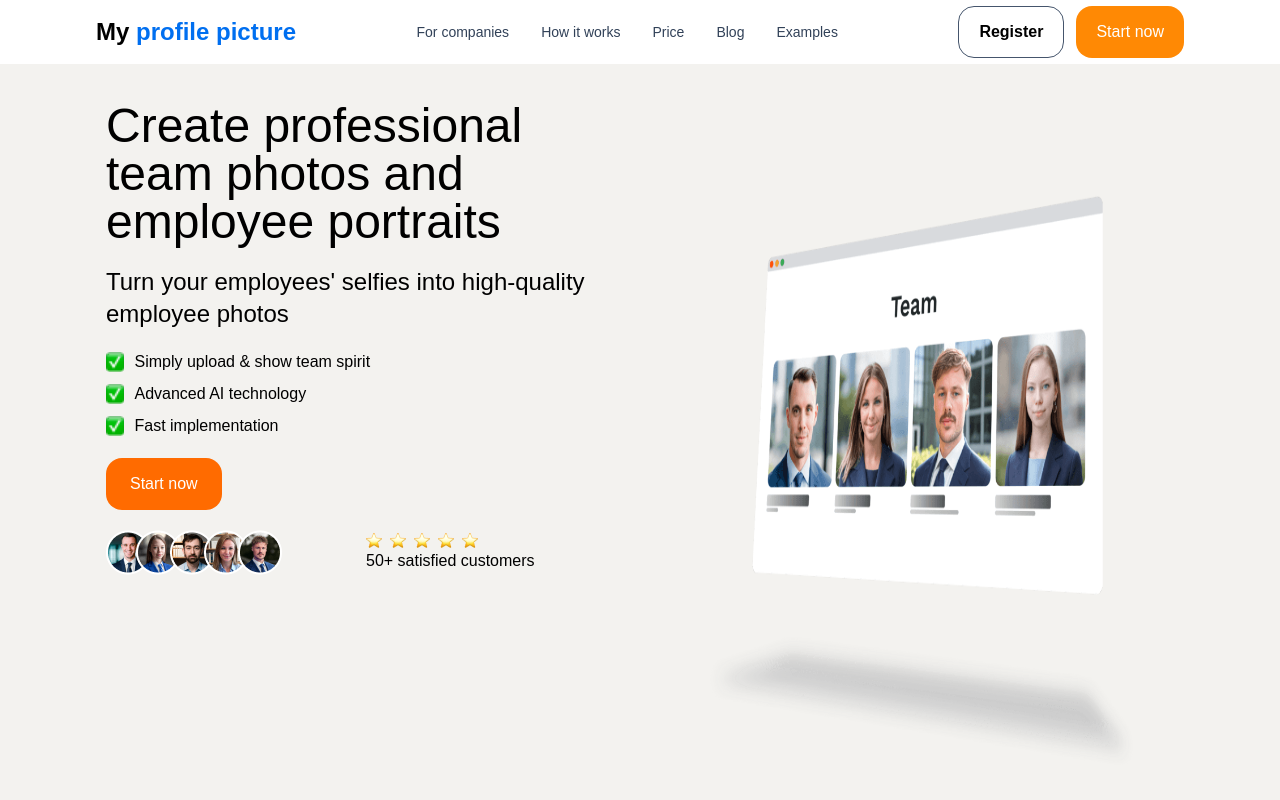
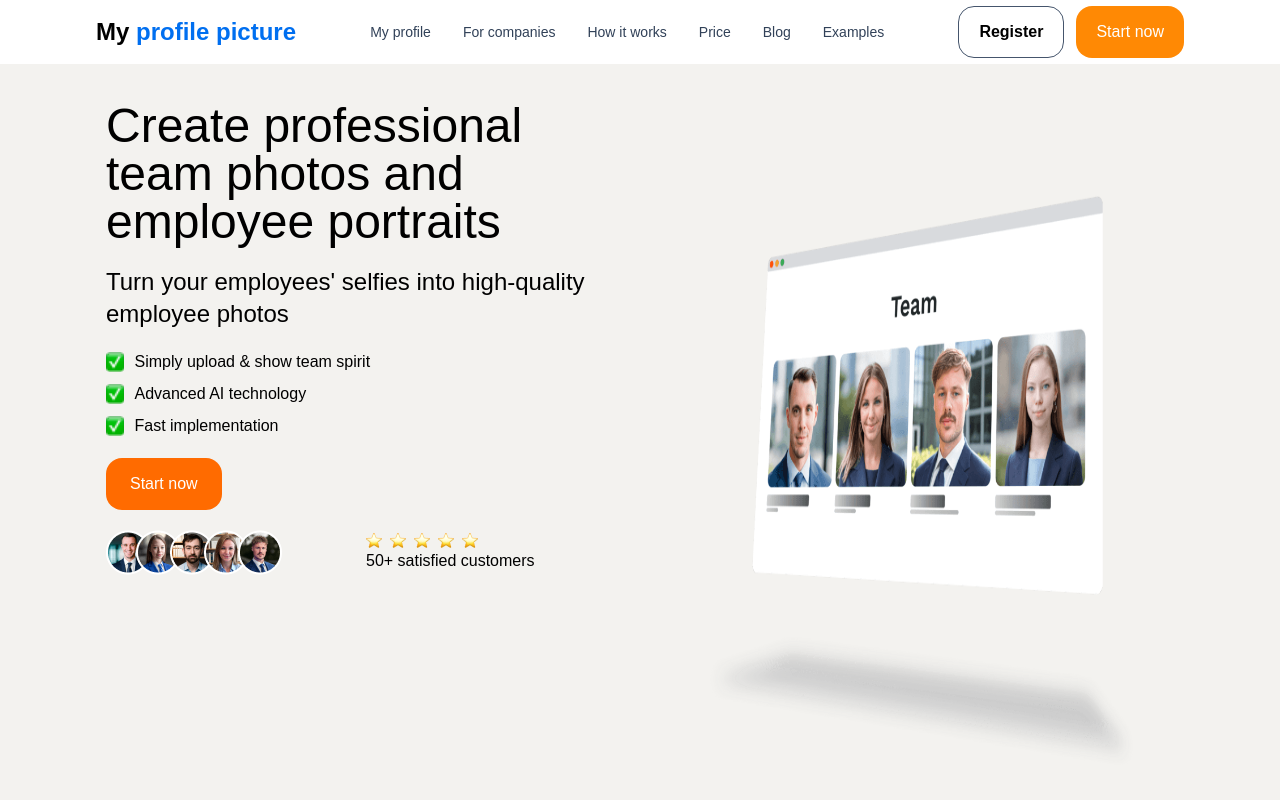
Before and after one commit to Zubain-Nadeem/meinprofilbild-react-clone, a React (Vite) app: page /company in a window 1280 px wide. Shown: the top 800 px of the page. Built offline with nearby package versions, Linux system fonts and the light colour scheme.

Commit message:
Compelted

```diff
--- a/src/Componentes/Header.jsx
+++ b/src/Componentes/Header.jsx
@@ -13,7 +13,10 @@ export default function Header() {
           <nav>
             <ul className="flex gap-8 text-sm text-slate-700">
               <li>
-                <Link to="company">For companies</Link>
+                <Link to="/">My profile</Link>
+              </li>
+              <li>
+                <Link to="/company">For companies</Link>
               </li>
               <li>
                 <a href="#howWork">How it works</a>
```
